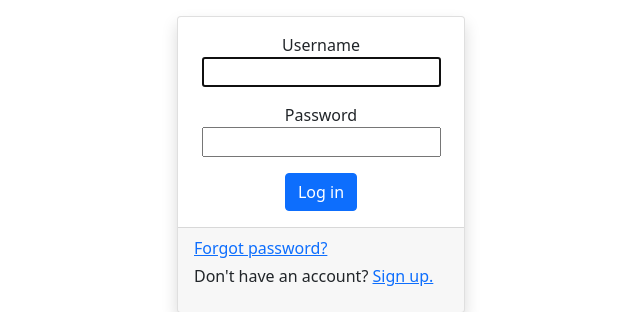
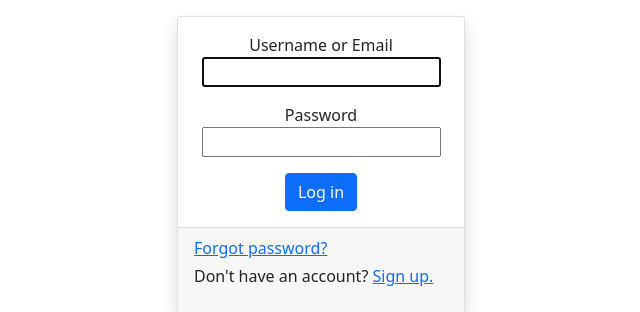
Before and after one commit to alex-b1729/profile-exchange, a Django app: page /profile/login/ in a window 1280 px wide. Shown: the part 120-432 px from the top of the page, without its empty margins (319-959 px from the left). Run offline with Django 5.2, Linux system fonts and the light colour scheme.

Commit message:
minor changes

```diff
--- a/profile/templates/profile/card.html
+++ b/profile/templates/profile/card.html
@@ -2,7 +2,7 @@
 {% load thumbnail %}
 {% load static %}
 
-{% block title %}Profile{% endblock %}
+{% block title %}{{ profile.title }} | Profile{% endblock %}
 
 {% block content %}
 
--- a/profile/templates/registration/login.html
+++ b/profile/templates/registration/login.html
@@ -5,7 +5,7 @@
 {% block card %}
 <div class="card-body text-center">
   <form method="post">
-    <div>{{ form.username.label }} {{ form.username.errors }}</div>
+    <div>Username or Email {{ form.username.errors }}</div>
     <p>{{ form.username }}</p>
     <div>{{ form.password.label }} {{ form.password.errors }}</div>
     <p>{{ form.password }}</p>
--- a/profile/urls.py
+++ b/profile/urls.py
@@ -10,11 +10,11 @@ urlpatterns = [
     # todo: profile urls should be /profile/{profile_name}/
     # path('', views.profile, name='profile'),
     path('', views.profile_list, name='profile_list'),
+    # todo: would rather this not be /protile/account/
+    path('account/', views.account, name='account'),
     path('<slug:slug>/', views.profile, name='profile'),
     path('<slug:slug>/edit/', views.EditCardView.as_view(), name='edit'),
     path('<slug:slug>/edit/profileimg/', views.update_profile_img, name='update_profile_img'),
-    # todo profile img edit
-    path('account/', views.account, name='account'),
 
     path('share/', views.share_card, name='share'),
     path('share/<uuid:share_uuid>/', views.view_shared_profile, name='shared_profile'),
```
